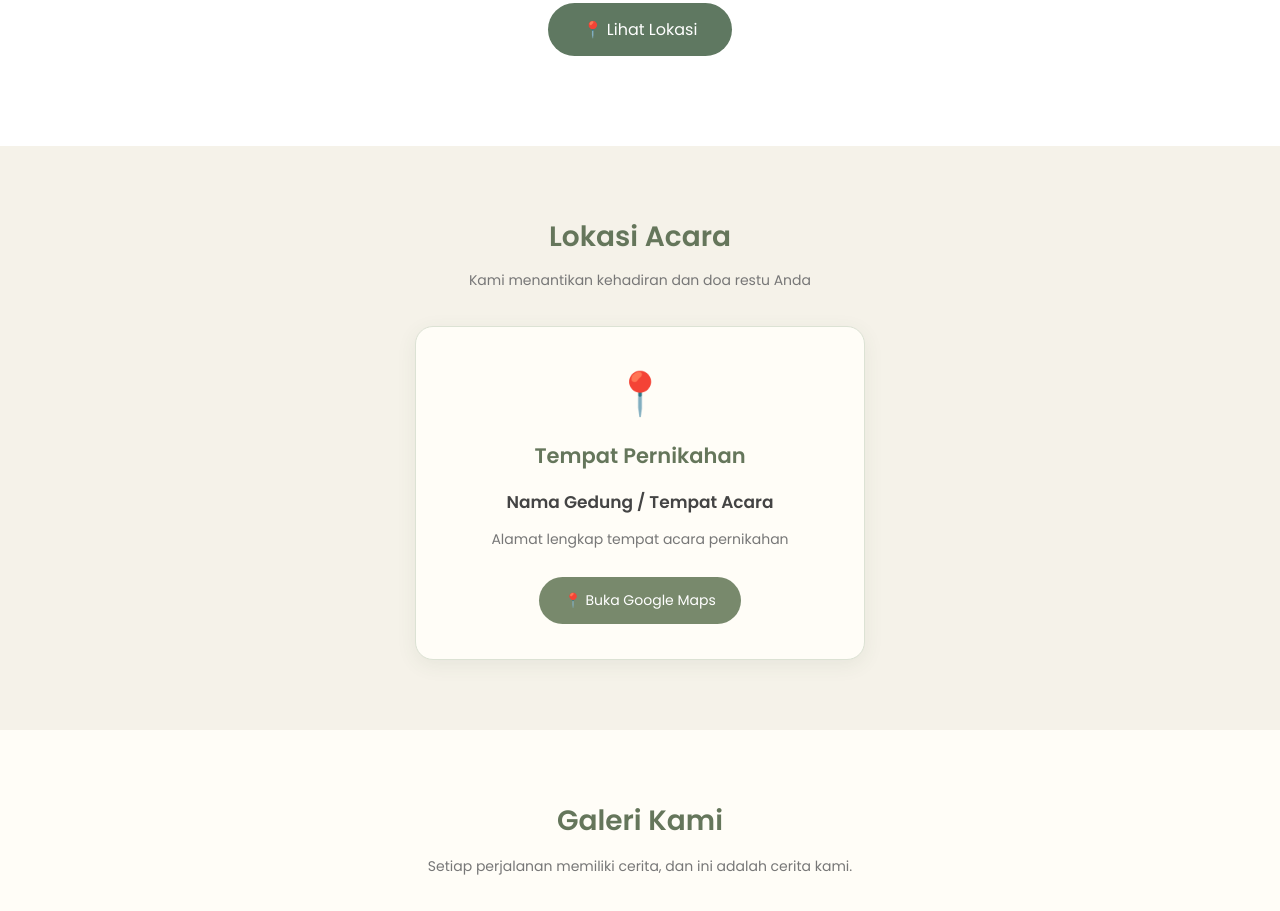
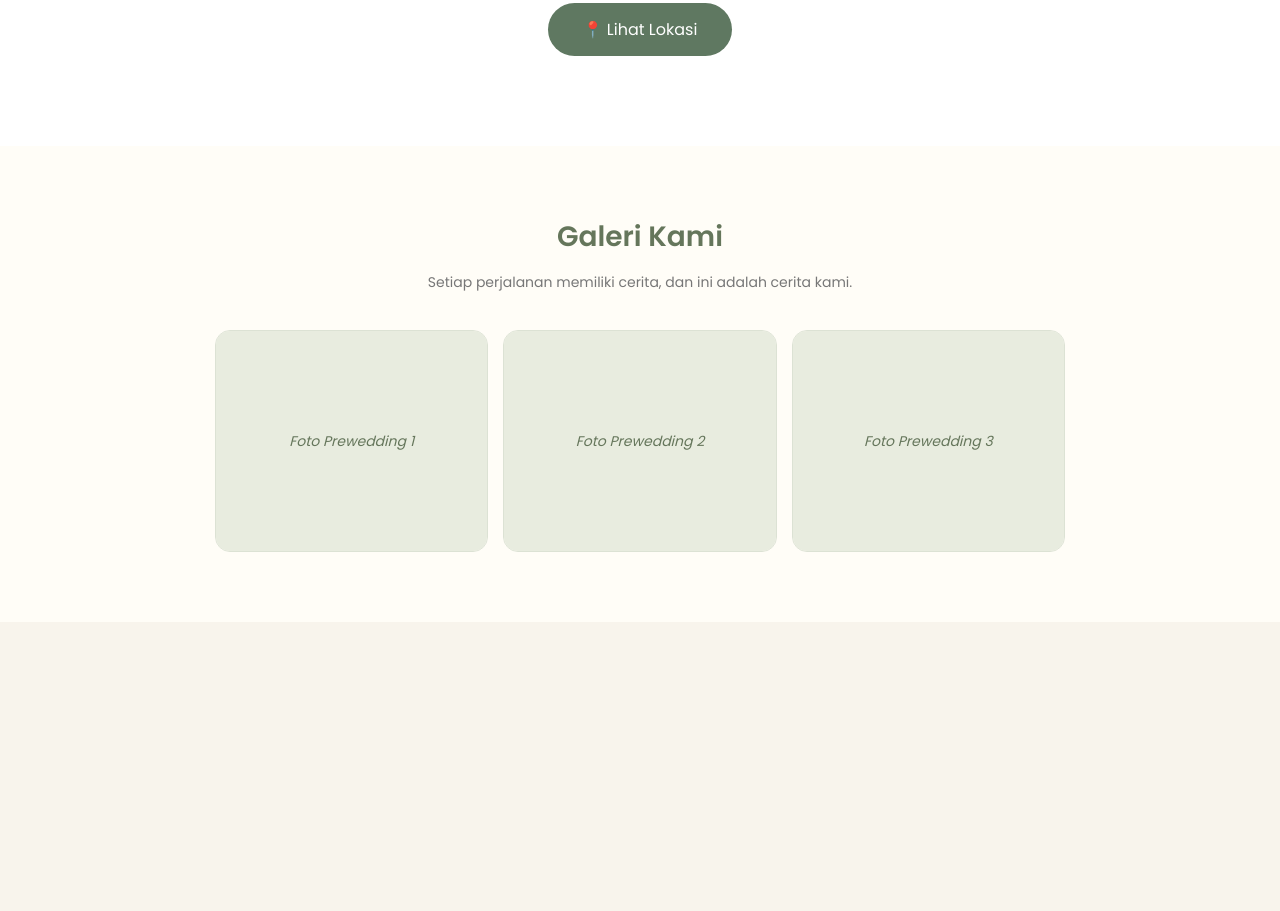
Before and after one commit to 01kimnara-commits/wedding-invitation, a plain HTML site: page index.html in a window 1280 px wide. Shown: the part 4010-4921 px from the top of the page. After the commit the page ends 4632 px from the top, so only its background shows below. Drawn offline with nearby package versions, Linux system fonts and the light colour scheme.

Commit message:
Penghapusan Maps

```diff
--- a/index.html
+++ b/index.html
@@ -235,41 +235,6 @@
 
 </section>
 
-
-<!-- LOKASI ACARA -->
-<section id="location" class="location">
-
-    <div class="section-title">
-        <h2>Lokasi Acara</h2>
-        <p>Kami menantikan kehadiran dan doa restu Anda</p>
-    </div>
-
-    <div class="location-card">
-
-        <div class="location-icon">📍</div>
-
-        <h3>Tempat Pernikahan</h3>
-
-        <p class="location-name">
-            Nama Gedung / Tempat Acara
-        </p>
-
-        <p class="location-address">
-            Alamat lengkap tempat acara pernikahan
-        </p>
-
-        <a
-            href="https://maps.google.com/?q=Nama+Tempat+Acara"
-            target="_blank"
-            class="location-button">
-            📍 Buka Google Maps
-        </a>
-
-    </div>
-
-</section>
-
-
 <!-- GALERI PREWEDDING -->
 <section id="gallery" class="gallery">
 
--- a/style.css
+++ b/style.css
@@ -632,83 +632,6 @@ EVENT
     transform:translateY(-3px);
 
 }
-
-/* =========================
-   LOKASI ACARA
-========================= */
-
-.location {
-    padding: 70px 20px;
-    text-align: center;
-    background-color: #f5f2e9;
-}
-
-.location .section-title {
-    margin-bottom: 35px;
-}
-
-.location .section-title h2 {
-    color: #65765b;
-    font-size: 28px;
-    margin-bottom: 12px;
-}
-
-.location .section-title p {
-    color: #777;
-    font-size: 14px;
-}
-
-.location-card {
-    max-width: 450px;
-    margin: auto;
-    padding: 35px 25px;
-    background: #fffdf7;
-    border: 1px solid #dce2d4;
-    border-radius: 18px;
-    box-shadow: 0 5px 20px rgba(70, 85, 60, 0.08);
-}
-
-.location-icon {
-    font-size: 42px;
-    margin-bottom: 15px;
-}
-
-.location-card h3 {
-    color: #65765b;
-    font-size: 21px;
-    margin-bottom: 18px;
-}
-
-.location-name {
-    color: #444;
-    font-weight: bold;
-    font-size: 17px;
-    margin-bottom: 12px;
-}
-
-.location-address {
-    color: #777;
-    font-size: 14px;
-    line-height: 1.8;
-    margin-bottom: 25px;
-}
-
-.location-button {
-    display: inline-block;
-    padding: 13px 25px;
-    background: #78896c;
-    color: white;
-    text-decoration: none;
-    border-radius: 30px;
-    font-size: 14px;
-    transition: 0.3s;
-}
-
-.location-button:hover {
-    background: #596b50;
-    transform: translateY(-3px);
-}
-
 /* =========================
    GALERI PREWEDDING
 ========================= */
```
